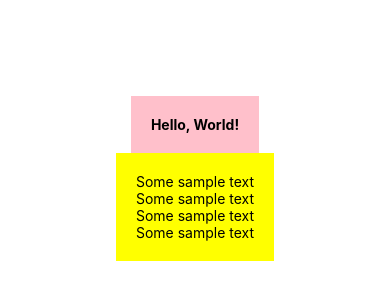
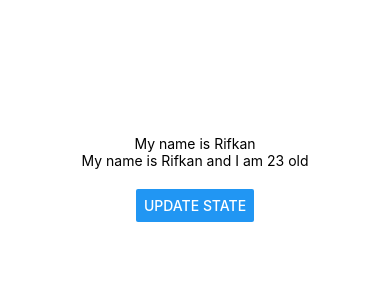
Before and after one commit to rifkan-py/react-native-crud, a React Native app: screen / in a window 390 px wide. Shown: the part 244-544 px from the top of the page. Built offline with nearby package versions, Linux system fonts and the light colour scheme.

Commit message:
worked with state and synamic data

```diff
--- a/App.js
+++ b/App.js
@@ -1,17 +1,22 @@
+import {useState} from 'react'
 import { StatusBar } from 'expo-status-bar';
-import { StyleSheet, Text, View } from 'react-native';
+import { Button, StyleSheet, Text, View } from 'react-native';
 
 export default function App() {
+  const [name, setName] = useState("Rifkan")
+  const [person, setPerson] = useState({name: "Rifkan", age: 23})
+
+  const clickHandler = () => {
+    setName("Mohamed")
+    setPerson({name: "Mohamed", age: 32})
+  }
+
   return (
     <View style={styles.container}>
-      <View style={styles.header}>
-        <Text style={styles.boldText}>Hello, World!</Text>
-      </View>
-      <View style={styles.body}>
-        <Text>Some sample text</Text>
-        <Text>Some sample text</Text>
-        <Text>Some sample text</Text>
-        <Text>Some sample text</Text>
+      <Text>My name is {name}</Text>
+      <Text>My name is {person.name} and I am {person.age} old</Text>
+      <View style={styles.buttonContainer}>
+        <Button title="Update state" onPress={clickHandler} />
       </View>
     </View>
   );
@@ -24,15 +29,7 @@
     alignItems: 'center',
     justifyContent: 'center',
   },
-  header: {
-    backgroundColor: "pink",
-    padding: 20,
-  },
-  boldText: {
-    fontWeight: "bold",
-  },
-  body: {
-    backgroundColor: "yellow",
-    padding: 20,
+  buttonContainer: {
+    marginTop: 20,
   }
 });
```
